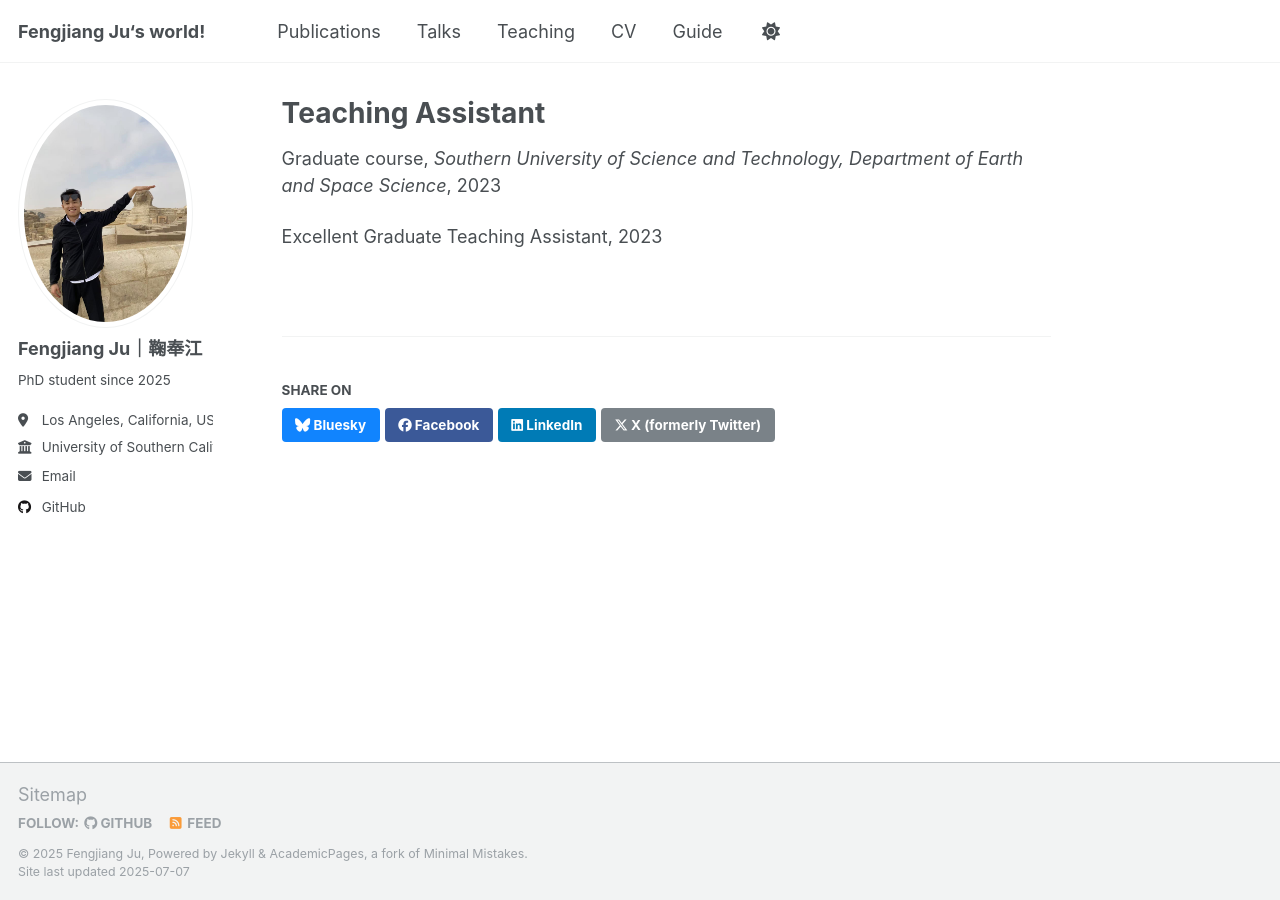
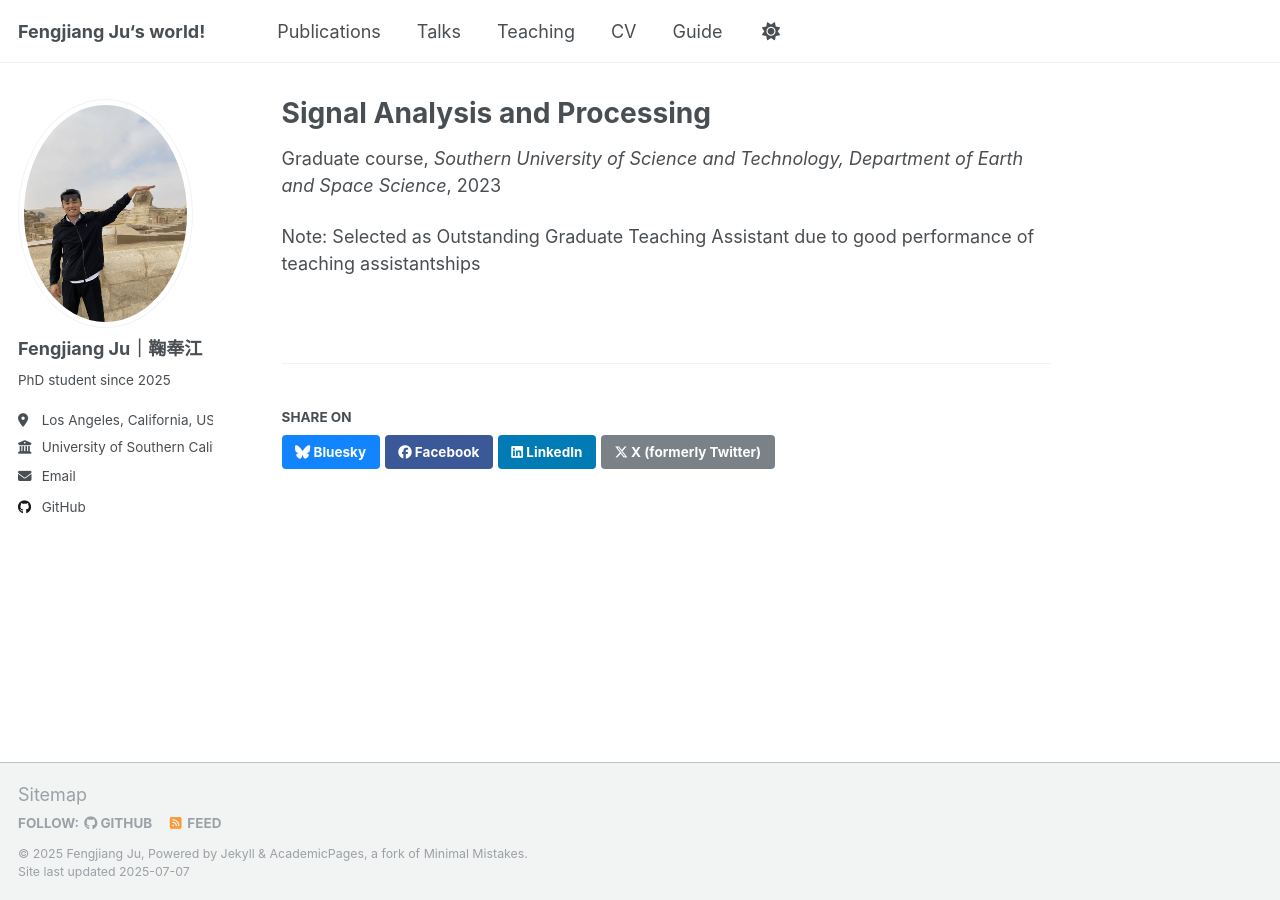
Before and after one commit to FengJiangJu/fengjiangju.github.io, a Jekyll site: the page built from _teaching/2023-spring-teaching.md, in a window 1280 px wide. Built offline with Jekyll 4.4.1, drawn with Linux system fonts in a browser that asks for light colours; a script that is not in the unit is left out.

Commit message:
Update 2023-spring-teaching.md

```diff
--- a/_teaching/2023-spring-teaching.md
+++ b/_teaching/2023-spring-teaching.md
@@ -1,5 +1,5 @@
 ---
-title: "Teaching Assistant"
+title: "Signal Analysis and Processing"
 collection: teaching
 type: "Graduate course"
 permalink: /teaching/2023-spring-teaching
@@ -8,4 +8,4 @@ date: 2023-01-01
 location: "Shenzhen, China"
 ---
 
-Excellent Graduate Teaching Assistant, 2023
+Note: Selected as Outstanding Graduate Teaching Assistant due to good performance of teaching assistantships
```
